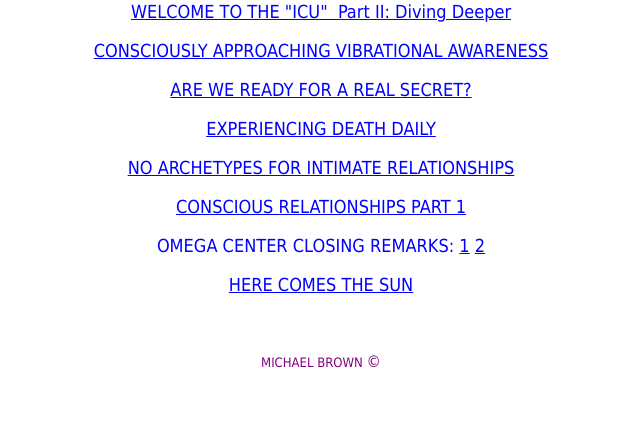
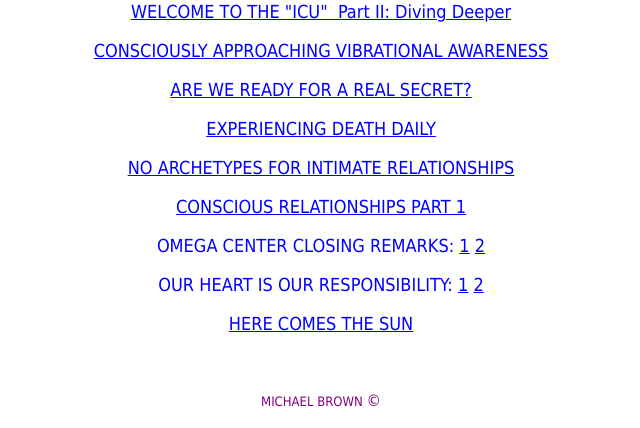
Before and after one commit to eblincow/homepage, a Django app: template blinc/blinc/templates/pp/index.html in a window 1280 px wide. Shown: the part 941-1369 px from the top of the page, without its empty margins (319-959 px from the left). Before the commit the page ends 1309 px from the top, so only its background shows below. Run offline with Django 3.2, Linux system fonts and the light colour scheme; the template is opened without the code that fills it, so the values that code supplies are empty.

Commit message:
Added heart is our responsibility

```diff
--- a/blinc/blinc/templates/pp/index.html
+++ b/blinc/blinc/templates/pp/index.html
@@ -157,6 +157,10 @@
         href="{% static 'pp/omega_1.mp3' %}">1</a> <a href="{% static 'pp/omega_2.mp3' %}">2</a></p>
 
 
+<p>OUR HEART IS OUR RESPONSIBILITY:
+    <a href="{% static 'pp/responsibility1.mp3' %}">1</a> <a href="{% static 'pp/responsibility2.mp3' %}">2</a>
+</p>
+
 <p><a href="{% static 'pp/here_comes_sun.html' %}">HERE COMES THE SUN</a></p>
 
 <p>&nbsp;</p>
```
Also changed, not shown: 2 other files.
